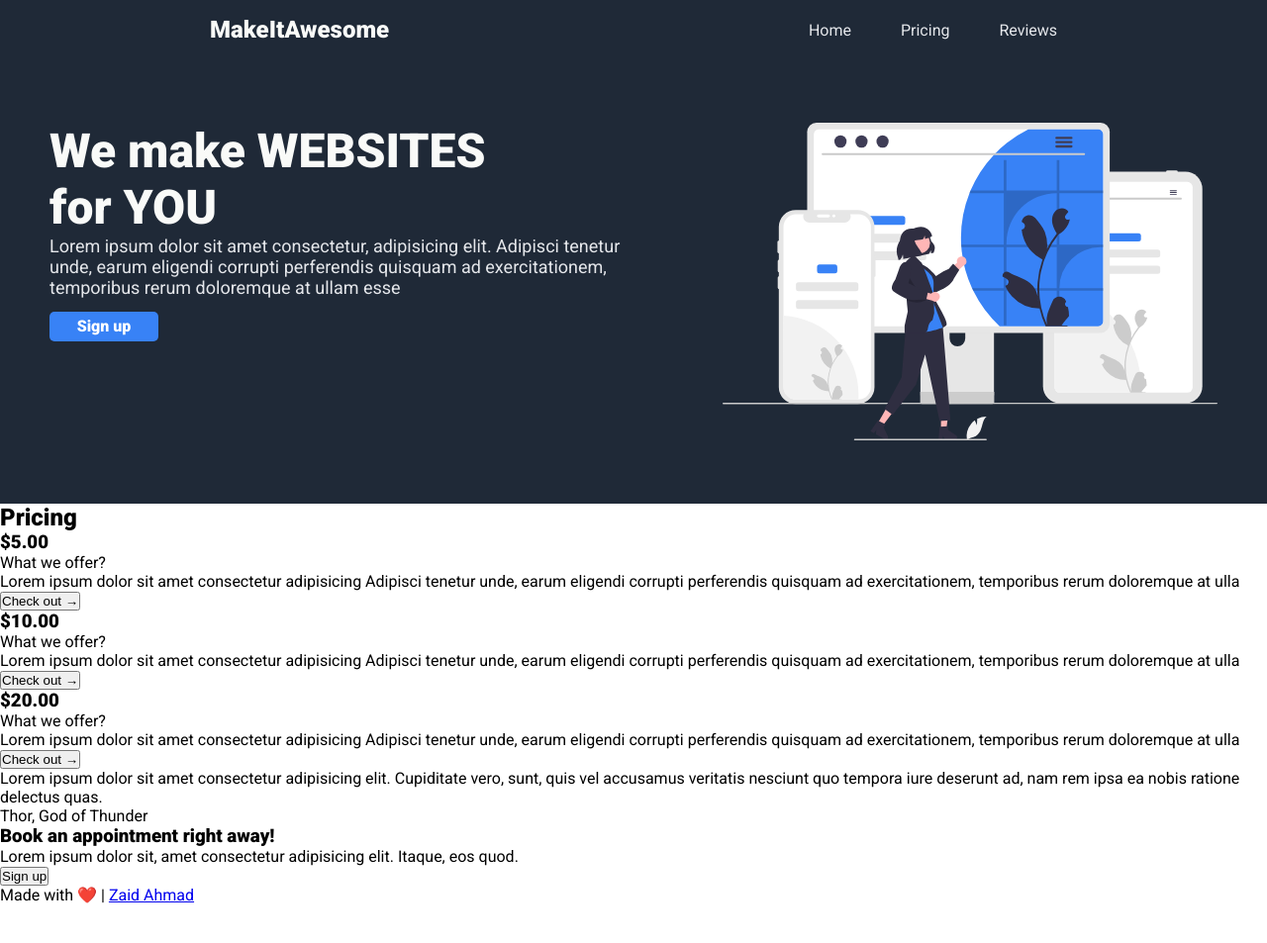
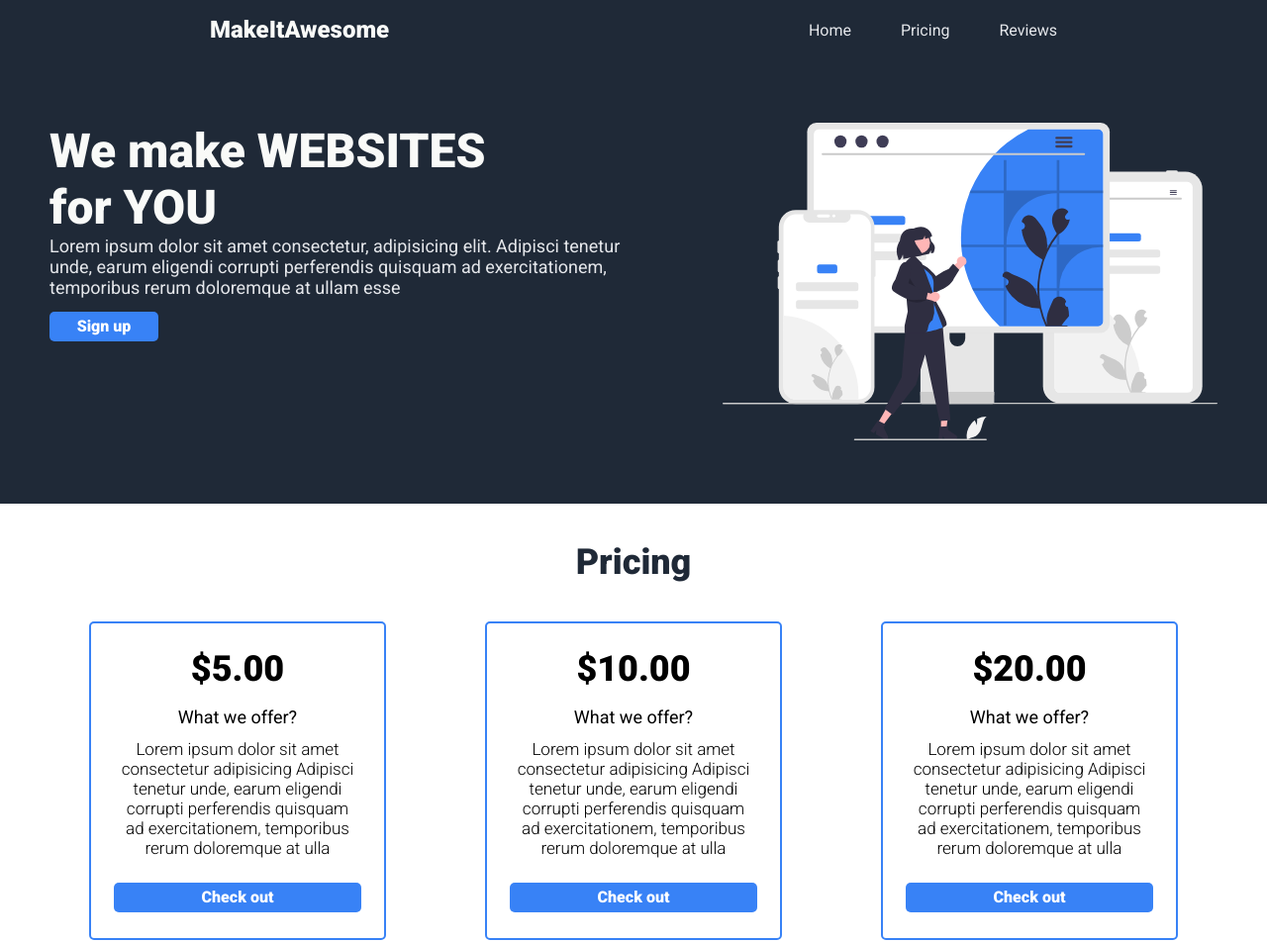
Before and after one commit to zaid-ahmad/landing-page, a plain HTML site: page index.html in a window 1280 px wide. Shown: the top 953 px of the page at 99% size. Before the commit the page ends 914 px from the top, so only its background shows below. Drawn offline with Linux system fonts and the light colour scheme.

Commit message:
Style pricing section

```diff
--- a/index.html
+++ b/index.html
@@ -37,34 +37,34 @@
         <img src="image.svg" alt="Web Services Image">
     </nav>
 
-    <section>
+    <section id="pricing">
         <h2>Pricing</h2>
         <div class="cards">
             <div class="card1 card">
                 <h3>$5.00</h3>
-                <p>What we offer?</p>
-                <p>
+                <p class="question">What we offer?</p>
+                <p class="feature">
                     Lorem ipsum dolor sit amet consectetur adipisicing Adipisci tenetur unde, earum eligendi corrupti perferendis quisquam ad exercitationem, temporibus rerum doloremque at ulla
                 </p>
-                <button>Check out &rarr;</button>
+                <button>Check out </button>
             </div>
 
             <div class="card2 card">
                 <h3>$10.00</h3>
-                <p>What we offer?</p>
-                <p>
+                <p class="question">What we offer?</p>
+                <p class="feature">
                     Lorem ipsum dolor sit amet consectetur adipisicing Adipisci tenetur unde, earum eligendi corrupti perferendis quisquam ad exercitationem, temporibus rerum doloremque at ulla
                 </p>
-                <button>Check out &rarr;</button>
+                <button>Check out </button>
             </div>
 
             <div class="card3 card">
                 <h3>$20.00</h3>
-                <p>What we offer?</p>
-                <p>
+                <p class="question">What we offer?</p>
+                <p class="feature">
                     Lorem ipsum dolor sit amet consectetur adipisicing Adipisci tenetur unde, earum eligendi corrupti perferendis quisquam ad exercitationem, temporibus rerum doloremque at ulla
                 </p>
-                <button>Check out &rarr;</button>
+                <button>Check out </button>
             </div>
         </div>
     </section>
--- a/style.css
+++ b/style.css
@@ -72,3 +72,64 @@ nav img {
     background-color: #3882f6;
     color: #fff;
 }
+
+#pricing {
+    padding: 3% 0 5% 0;
+}
+
+#pricing h2{
+    font-size: 36px;
+    font-weight: 900;
+    color: #1f2937;
+    text-align: center;
+}
+
+.cards {
+    padding-top: 3%;
+    display: flex;
+    justify-content: center;
+    gap: 100px;
+}
+
+.card {
+    display: flex;
+    flex-direction: column;
+    width: 300px;
+    border-radius: 5px;
+    border: 2px solid  #3882f6;
+    padding: 2%;
+}
+
+.card h3 {
+    text-align: center;
+    font-size: 36px;
+    padding-bottom: 5%;
+}
+
+.card .question {
+    font-size: 18px;
+    text-align: center;
+    padding-top: 2%;
+}
+
+.card .feature {
+    padding: 5% 0 5% 0;
+    font-weight: 300;
+    font-size: 17px;
+    text-align: center;
+}
+
+.card button {
+    align-self: center;
+    margin-top: 5%;
+    width: 250px;
+    height: 30px;
+    border-radius: 5px;
+    font-family: 'Roboto', sans-serif;
+    font-weight: bold;
+    border: none;
+    font-size: 16px;
+    background-color: #3882f6;
+    color: #fff;
+    cursor: pointer;
+}
```
